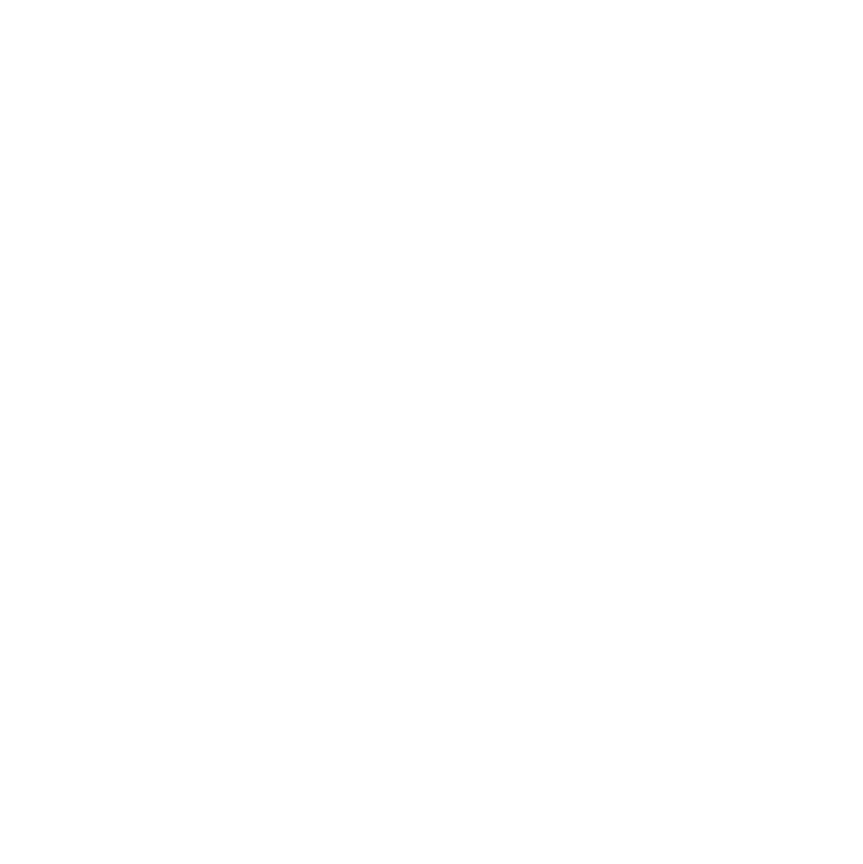
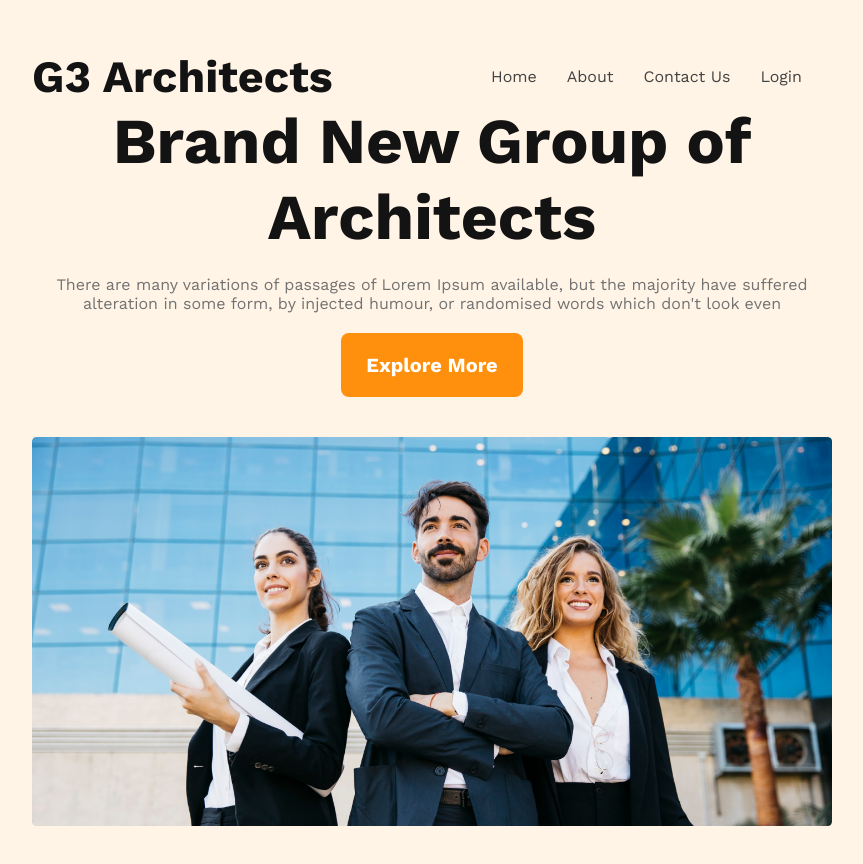
Before and after one commit to Almansur342/Architect-Website, a plain HTML site: page index.html in a window 1280 px wide. Shown: the whole page, without its empty margins (208-1071 px from the left). Before the commit the page ends 800 px from the top, so only its background shows below. Drawn offline with nearby package versions, Linux system fonts and the light colour scheme.

Commit message:
header section with responssive added

```diff
--- a/index.html
+++ b/index.html
@@ -7,6 +7,32 @@
   <link rel="stylesheet" href="styles/architect.css">
 </head>
 <body>
+  <header>
+    <nav>
+      <h3>G3 Architects</h3>
+      <ul>
+        <li><a href="">Home</a></li>
+        <li><a href="">About</a></li>
+        <li><a href="">Contact Us</a></li>
+        <li><a href="">Login</a></li>
+      </ul>
+    </nav>
+    <div class="banner">
+      <div class="banner-content">
+        <h1>Brand New Group of Architects </h1>
+        <p>There are many variations of passages of Lorem Ipsum available, but the majority have suffered alteration in some form, by injected humour, or randomised words which don't look even</p>
+        <button>Explore More</button>
+      </div>
+      <div class="banner-img">
+        <img src="images/banner.png" alt="">
+      </div>
+    </div>
+  </header>
+  <main>
 
+  </main>
+  <footer>
+
+  </footer>
 </body>
 </html>
--- a/styles/architect.css
+++ b/styles/architect.css
@@ -0,0 +1,99 @@
+@import url('https://fonts.googleapis.com/css2?family=Inter:wght@400;700;800&family=Lato:wght@400;700;900&family=Merriweather:wght@400;700;900&family=Work+Sans:wght@400;700;800&display=swap');
+
+* {
+  font-family: 'Work Sans', sans-serif;
+  padding: 0;
+  margin: 0;
+}
+/* header style */
+header{
+  background-color:rgba(255, 144, 14, 0.10);
+  padding: 50px 240px;
+}
+p{
+  color:#727272;
+}
+button{
+border-radius: 8px;
+background: #FF900E;
+padding:20px 25px;
+font-size: 1.25rem;
+font-weight:600;
+color: #FFF;
+cursor: pointer;
+border: 0;
+
+}
+nav{
+  display: flex;
+  justify-content: space-between;
+  align-items: center;
+}
+nav > ul {
+  display: flex;
+}
+nav li{
+  list-style: none;
+  margin-right: 30px;
+  font-weight: 500;
+  font-size: 1rem;
+}
+nav li a{
+  text-decoration: none;
+  color:#424242;
+}
+
+nav h3{
+  font-size: 2.8rem;
+  font-weight: 700px;
+  color: #131313;
+}
+
+/* banner style */
+.banner-content{
+  max-width: 800px;
+  text-align: center;
+  margin: 0 auto;
+}
+
+.banner-content h1{
+  font-size: 4rem;
+  font-weight: 700;
+  color:#131313;
+}
+.banner-img img{
+  width: 100%;
+  margin-top: 20px;
+}
+.banner-content *{
+  margin-bottom: 20px;
+}
+
+/* responsive style */
+/* mobile device */
+@media screen and (max-width: 576px) {
+  header{
+    padding: 20px;
+  }
+  nav{
+    flex-direction: column;
+
+  }
+  nav *{
+    margin-bottom: 15px;
+  }
+}
+
+/* tablet */
+@media screen and (min-width:576px) and (max-width:960px){
+  header{
+    padding: 50px;
+  }
+  nav{
+    flex-direction: column;
+
+  }
+  nav *{
+    margin-bottom: 15px;
+  }
+}
```
